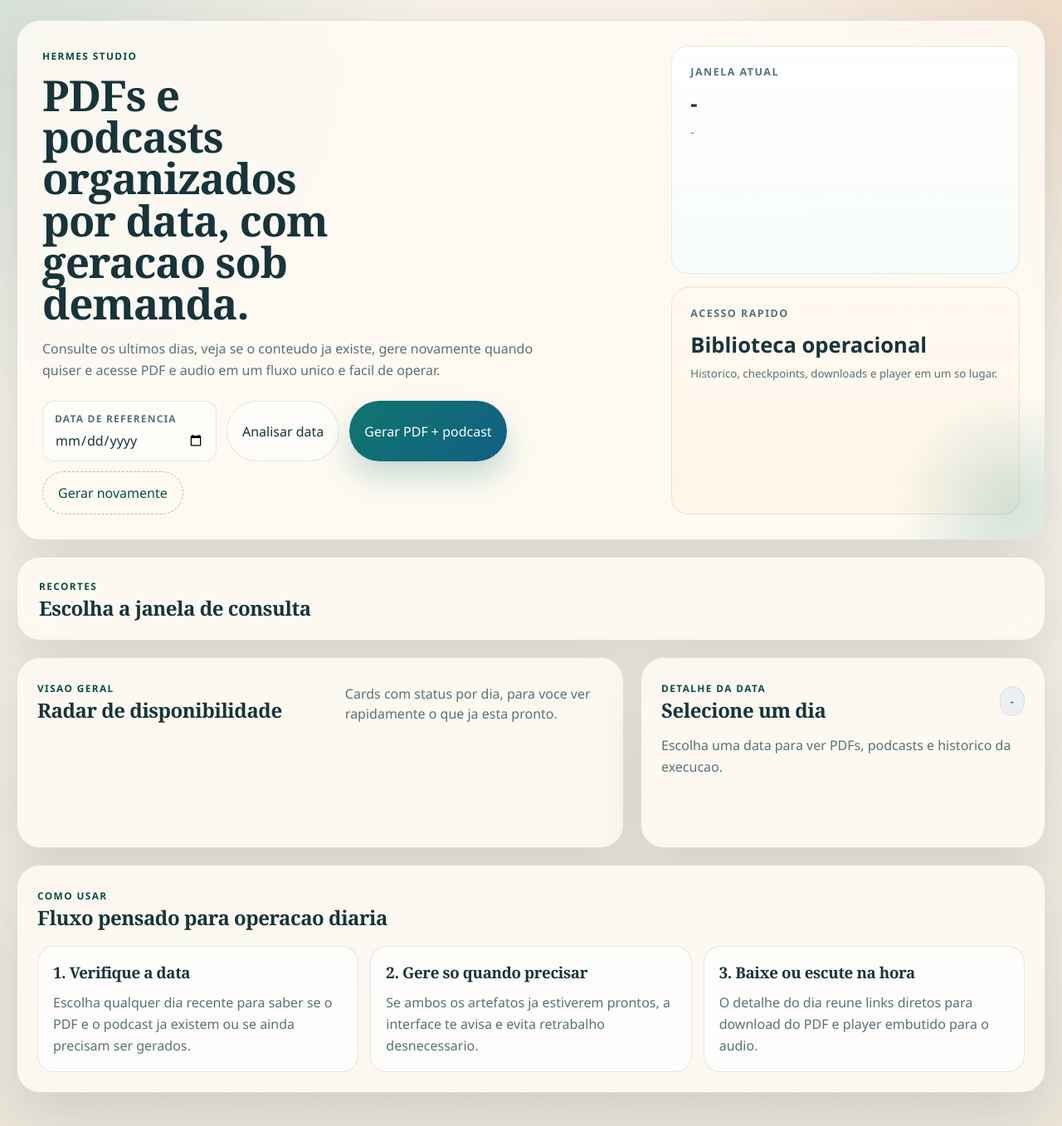
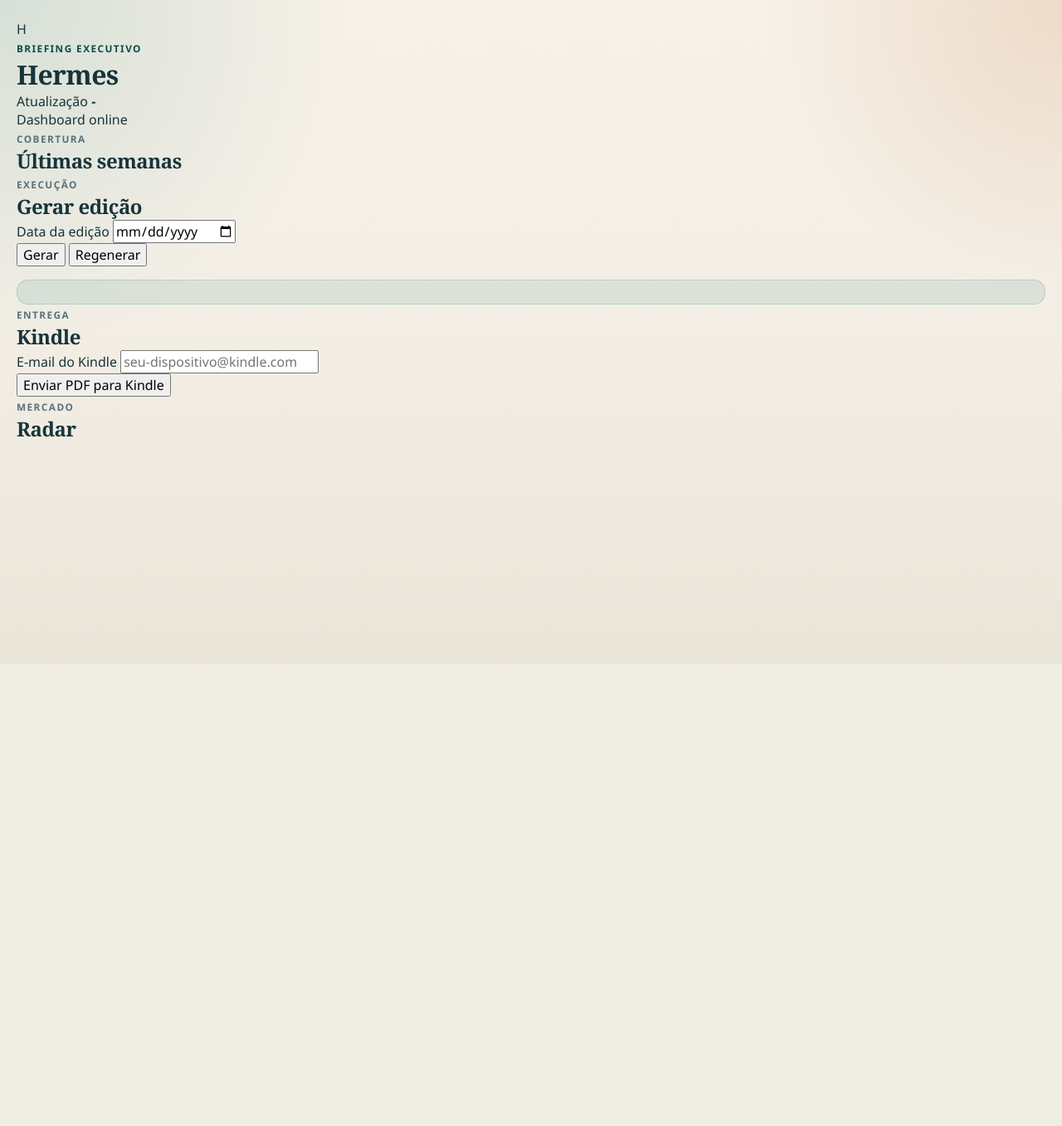
Before and after one commit to alissonpef/newsletter_curator, a FastAPI app: page / in a window 1280 px wide. Shown: the whole page at 83% size. After the commit the page ends 527 px from the top, so only its background shows below. Run offline with FastAPI, Linux system fonts and the light colour scheme; data that the repository does not hold is empty.

Commit message:
feat: redesign dashboard layout and enhance user interaction elements

```diff
--- a/src/hermes/templates/dashboard.html.j2
+++ b/src/hermes/templates/dashboard.html.j2
@@ -3,105 +3,114 @@
   <head>
     <meta charset="utf-8">
     <meta name="viewport" content="width=device-width, initial-scale=1">
+    <meta name="description" content="Hermes · Dashboard editorial para newsletters financeiras">
     <title>{{ page_title }}</title>
     <link rel="stylesheet" href="/static/dashboard.css">
   </head>
   <body>
     <div class="page-shell">
-      <header class="hero panel">
-        <div class="hero-copy">
-          <span class="eyebrow">Hermes Studio</span>
-          <h1>PDFs e podcasts organizados por data, com geracao sob demanda.</h1>
-          <p>
-            Consulte os ultimos dias, veja se o conteudo ja existe, gere novamente quando quiser
-            e acesse PDF e audio em um fluxo unico e facil de operar.
-          </p>
-          <div class="hero-actions">
-            <label class="date-control" for="date-picker">
-              <span>Data de referencia</span>
-              <input id="date-picker" type="date">
-            </label>
-            <button id="inspect-button" class="button button-secondary" type="button">Analisar data</button>
-            <button id="generate-button" class="button button-primary" type="button">Gerar PDF + podcast</button>
-            <button id="force-button" class="button button-ghost" type="button">Gerar novamente</button>
+      <header class="topbar">
+        <div class="brand-block">
+          <div class="brand-mark">H</div>
+          <div>
+            <p class="eyebrow">Briefing Executivo</p>
+            <h1>Hermes</h1>
           </div>
-          <div id="job-banner" class="job-banner" hidden></div>
         </div>
-        <div class="hero-side">
-          <div class="hero-card">
-            <span class="hero-card-label">Janela atual</span>
-            <strong id="window-value">-</strong>
-            <small id="generated-at">-</small>
+        <div class="topbar-meta">
+          <div>
+            <span class="meta-label">Atualização</span>
+            <strong id="generated-at">-</strong>
           </div>
-          <div class="hero-card alt">
-            <span class="hero-card-label">Acesso rapido</span>
-            <strong>Biblioteca operacional</strong>
-            <small>Historico, checkpoints, downloads e player em um so lugar.</small>
+          <div class="status-live">
+            <span class="status-live-dot"></span>
+            <span>Dashboard online</span>
           </div>
         </div>
       </header>
 
-      <section class="filters panel">
-        <div>
-          <span class="section-kicker">Recortes</span>
-          <h2>Escolha a janela de consulta</h2>
+      <aside class="calendar-panel">
+        <div class="panel-head">
+          <div>
+            <p class="eyebrow">Cobertura</p>
+            <h2>Últimas semanas</h2>
+          </div>
+          <div id="calendar-stats" class="mini-stats"></div>
         </div>
-        <div id="days-filter" class="filter-group"></div>
-      </section>
+        <div id="calendar-weeks" class="calendar-weeks"></div>
+      </aside>
 
-      <main class="dashboard-grid">
-        <section class="panel main-panel">
+      <main class="content-panel">
+        <section id="hero-strip" class="hero-strip"></section>
+        <section id="digest-content" class="digest-grid"></section>
+      </main>
+
+      <aside class="action-panel">
+        <section class="card action-card">
           <div class="panel-head">
             <div>
-              <span class="section-kicker">Visao geral</span>
-              <h2>Radar de disponibilidade</h2>
+              <p class="eyebrow">Execução</p>
+              <h2>Gerar edição</h2>
             </div>
-            <p>Cards com status por dia, para voce ver rapidamente o que ja esta pronto.</p>
           </div>
-          <div id="stats-grid" class="stats-grid"></div>
-          <div id="days-grid" class="days-grid"></div>
+          <label class="field-label" for="date-picker">Data da edição</label>
+          <input id="date-picker" class="date-input" type="date">
+          <div class="button-row">
+            <button id="generate-button" class="btn btn-primary" type="button">Gerar</button>
+            <button id="force-button" class="btn btn-secondary" type="button">Regenerar</button>
+          </div>
+          <div id="job-banner" class="job-banner"></div>
+          <div id="job-progress" class="progress-wrap"></div>
         </section>
 
-        <aside class="panel detail-panel">
-          <div class="panel-head compact">
+        <section class="card">
+          <div class="panel-head">
             <div>
-              <span class="section-kicker">Detalhe da data</span>
-              <h2 id="detail-title">Selecione um dia</h2>
+              <p class="eyebrow">Entrega</p>
+              <h2>Kindle</h2>
             </div>
-            <span id="detail-status" class="status-pill">-</span>
           </div>
-          <p id="detail-summary" class="detail-summary">Escolha uma data para ver PDFs, podcasts e historico da execucao.</p>
-          <div id="artifact-section" class="artifact-section"></div>
-          <div id="player-section" class="player-section"></div>
-          <div id="history-section" class="history-section"></div>
-        </aside>
-      </main>
+          <label class="field-label" for="kindle-email">E-mail do Kindle</label>
+          <input id="kindle-email" class="text-input" type="email" placeholder="seu-dispositivo@kindle.com">
+          <p id="kindle-hint" class="helper-text"></p>
+          <button id="kindle-button" class="btn btn-ghost" type="button">Enviar PDF para Kindle</button>
+        </section>
 
-      <section class="panel extra-panel">
-        <div class="panel-head compact">
-          <div>
-            <span class="section-kicker">Como usar</span>
-            <h2>Fluxo pensado para operacao diaria</h2>
+        <section class="card">
+          <div class="panel-head">
+            <div>
+              <p class="eyebrow">Mercado</p>
+              <h2>Radar</h2>
+            </div>
           </div>
-        </div>
-        <div class="tips-grid">
-          <article>
-            <h3>1. Verifique a data</h3>
-            <p>Escolha qualquer dia recente para saber se o PDF e o podcast ja existem ou se ainda precisam ser gerados.</p>
-          </article>
-          <article>
-            <h3>2. Gere so quando precisar</h3>
-            <p>Se ambos os artefatos ja estiverem prontos, a interface te avisa e evita retrabalho desnecessario.</p>
-          </article>
-          <article>
-            <h3>3. Baixe ou escute na hora</h3>
-            <p>O detalhe do dia reune links diretos para download do PDF e player embutido para o audio.</p>
-          </article>
-        </div>
-      </section>
+          <div id="market-radar" class="market-stack"></div>
+        </section>
+
+        <section id="player-panel" class="card" hidden>
+          <div class="panel-head">
+            <div>
+              <p class="eyebrow">Áudio</p>
+              <h2>Podcast</h2>
+            </div>
+          </div>
+          <audio id="audio-player" controls preload="metadata"></audio>
+        </section>
+
+        <section id="downloads-panel" class="card" hidden>
+          <div class="panel-head">
+            <div>
+              <p class="eyebrow">Arquivos</p>
+              <h2>Downloads</h2>
+            </div>
+          </div>
+          <div id="download-links" class="download-stack"></div>
+        </section>
+      </aside>
     </div>
 
-    <div id="initial-state" data-payload-b64="{{ state_payload_b64 }}" hidden></div>
+    <script>
+      window.__HERMES_STATE__ = {{ state_payload | tojson }};
+    </script>
     <script src="/static/dashboard.js" defer></script>
   </body>
 </html>
```
